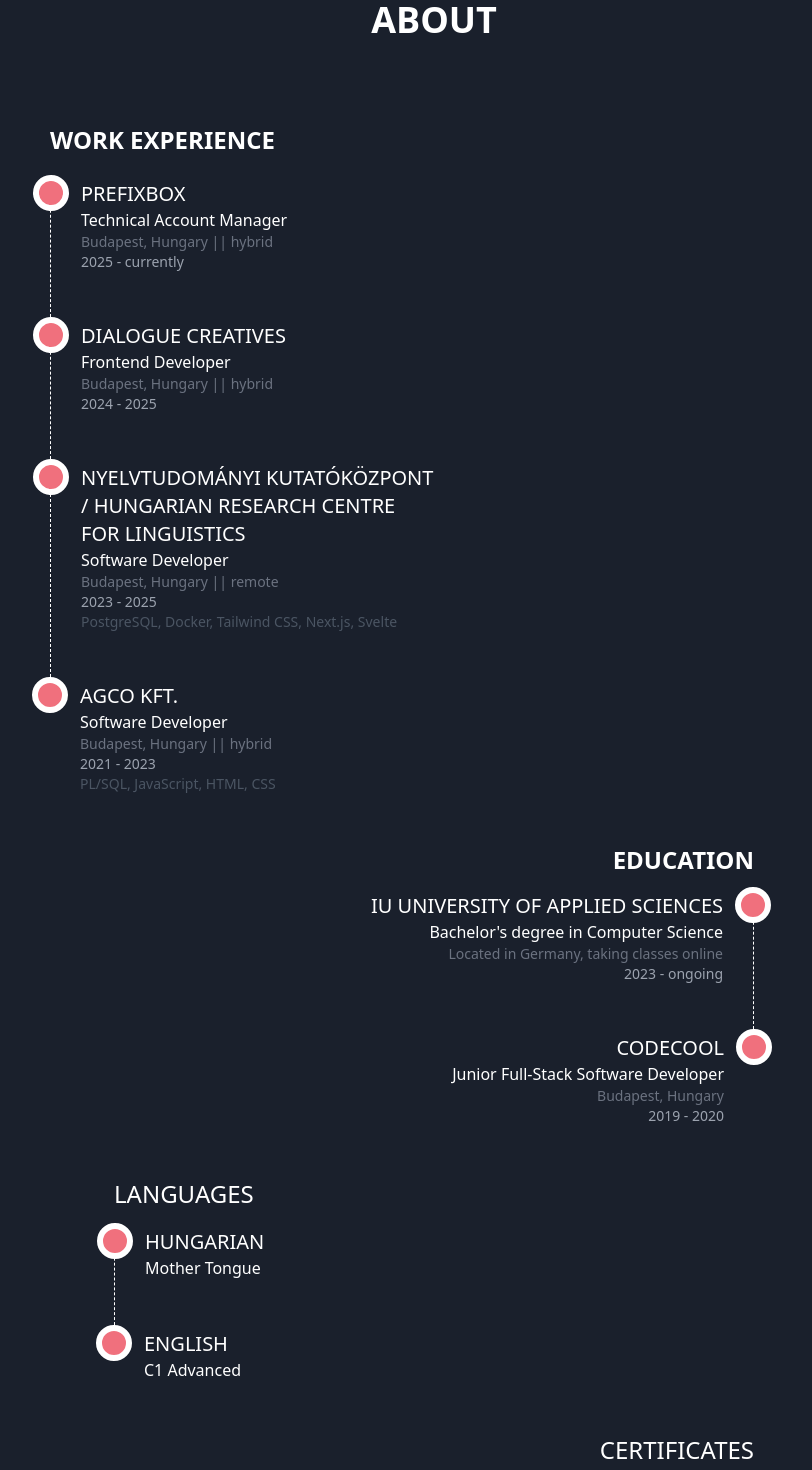
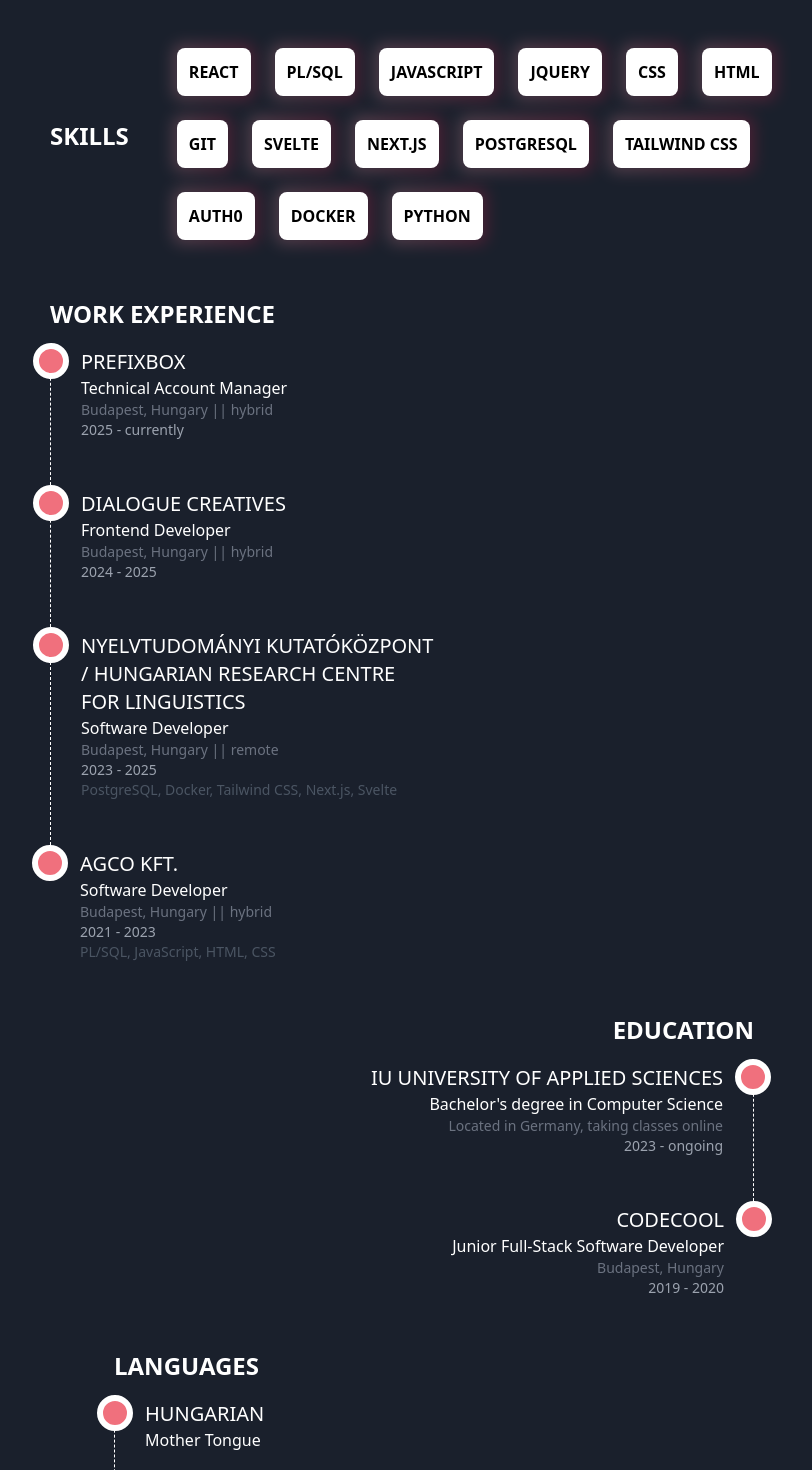
Before and after one commit to SophieH07/portfolio, a React (Vite) app: page /about in a window 1280 px wide. Shown: the part 60-1530 px from the top of the page, without its empty margins (206-1018 px from the left). Built offline with nearby package versions, Linux system fonts and the light colour scheme; what tailwindcss-animated would draw is missing.

Commit message:
redesign projects

```diff
--- a/src/component/About.jsx
+++ b/src/component/About.jsx
@@ -110,18 +110,24 @@
 
   return (
     <div className="section" id="about">
-      <h2 className="text-4xl font-bold uppercase sm:pb-9">About</h2>
-      {/* <h3>Skills</h3>
-      <div className="flex flex-wrap cursor-default gap-4 uppercase font-normal bg-[#93e1d8] p-2">
-        {skillSet.map(({ id, skill }) => (
-          <p key={id}>{skill}</p>
-        ))}
-      </div> */}
+      <div className="flex text-center items-center justify-center gap-10 w-[60vw] mt-10">
+        <h3>Skills</h3>
+        <div className="flex flex-wrap cursor-default gap-6 uppercase font-normal p-2">
+          {skillSet.map(({ id, skill }) => (
+            <div class="relative group">
+              <div class="absolute -inset-1 bg-gradient-to-r from-rose-300 to-rose-600 rounded-lg blur opacity-25 group-hover:opacity-100 transition duration-1000 group-hover:duration-200"></div>
+              <div class="skill relative px-3 py-4 bg-white  ring-1 ring-gray-900/5 rounded-lg leading-none flex items-top justify-start space-x-6">
+                <p key={id}>{skill}</p>
+              </div>
+            </div>
+          ))}
+        </div>
+      </div>
       {/* WORK EXPERIENCE */}
       <div className="flex flex-col md:flex-row w-[90vw] md:w-[60vw] justify-between mt-12">
         <div className="md:w-1/2">
           <div>
-            <h3 className="mb-6 font-bold text-2xl">Work Experience</h3>
+            <h3>Work Experience</h3>
           </div>
           <div className="rb-container">
             <ul className="rb">
@@ -147,7 +153,7 @@
       {/* EDUCATION */}
       <div className="w-[90vw] md:w-[50vw] flex flex-col md:flex-row justify-end">
         <div>
-          <h3 className="font-bold text-2xl text-right mb-4">Education</h3>
+          <h3 className="text-right">Education</h3>
           <div className="rb-container-reverse">
             <ul className="rb">
               {education.map((edu, idx) => (
@@ -172,7 +178,7 @@
 
       {/* LANGUAGES AND CERTIFICATES */}
       <div className="rb-container w-[90vw] md:w-[50vw]">
-        <h3 className="mb-4">Languages</h3>
+        <h3>Languages</h3>
         <ul className="rb">
           <li>
             <p className="uppercase font-medium text-xl">Hungarian</p>
@@ -186,7 +192,7 @@
       </div>
 
       <div className="rb-container-reverse w-[90vw] md:w-[50vw]">
-        <h3 className=" text-right mb-4">Certificates</h3>
+        <h3 className="text-right">Certificates</h3>
         <ul className="rb text-right">
           <li className="flex flex-col items-end">
             <p className="uppercase font-medium text-xl pb-3">Generative AI</p>
--- a/src/component/Contact.jsx
+++ b/src/component/Contact.jsx
@@ -1,5 +1,6 @@
-import React, { useRef, useState } from "react";
+import { useRef, useState } from "react";
 import emailjs from "@emailjs/browser";
+import girlwithlaptop from "../pics/girlwithlaptop.jpg";
 
 const Contact = () => {
   const EMAIL_SERVICE_ID = import.meta.env.VITE_EMAIL_SERVICE_ID;
@@ -41,7 +42,9 @@
       <div className={`${emailSent ? "" : "hidden"}`}>
         Thank you for your message!
       </div>
-      <div className="uppercase grid w-3/4 lg:w-2/4 xl:w-2/4 pt-3 bg-[#e34251] bg-opacity-20 p-5 rounded-md shadow-sm space-y-4 mb-4">
+      <div className="grid w-[90vw] justify-center items-center md:grid-cols-2 md:gap-8 text-center md:text-left">
+        <div className="flex-1 flex flex-col items-center md:items-end">
+          <div className="uppercase grid w-[100%] xl:w-[80%] pt-3 bg-[#e34251] bg-opacity-20 p-5 rounded-md shadow-sm space-y-4 mb-4">
             <form ref={form} onSubmit={sendEmail}>
               <div>
                 <label className="block font-medium pb-2 text-sm rounded-lg">
@@ -84,21 +87,33 @@
               </div>
               <button
                 type="submit"
-            className="p-3 text-sm font-medium text-center bg-[#93e1d8] rounded-lg sm:w-fit bg-primary-600 hover:bg-opacity-60 focus:ring-primary-800"
+                className="p-3 text-sm font-medium text-center rounded-lg sm:w-fit bg-secondary hover:bg-opacity-60 focus:ring-primary-800"
               >
                 Send message
               </button>
               <p className="text-red-600 pt-2">{error}</p>
             </form>
           </div>
-      <div className="flex justify-center w-full font-medium text-slate-300 py-2 text-sm">
+        </div>
+        <div className="flex justify-center md:justify-start">
+          <div className="laptop-container">
+            <img
+              src={girlwithlaptop}
+              alt="Picture of a girl with laptop"
+              className="floating-laptop"
+              tabIndex={0}
+            />
+          </div>
+        </div>
+      </div>
+      <div className="flex justify-center w-full font-medium text-slate-600 py-2 text-sm">
         <div className="px-2">Made with: Vite, React, Tailwind CSS</div>{" "}
         <div>
           You can find the code of this portfolio{" "}
           <a
             href="https://github.com/SophieH07/portfolio"
             target="_blank"
-            className="hover:text-white font-bold"
+            className="hover:text-black font-bold"
           >
             here
           </a>{" "}
--- a/src/component/Project.jsx
+++ b/src/component/Project.jsx
@@ -78,8 +78,7 @@
   }
 
   return (
-    <div className="section" id="project">
-      <h2 className="text-4xl font-bold uppercase sm:pb-9 pt-4">Projects</h2>
+    <div className="section flex w-screen flex-col" id="project">
       <div
         className={`fixed top-0 left-0 z-90 w-screen h-screen bg-black/70 flex justify-center items-center ${
           imageHidden ? "hidden" : ""
@@ -88,50 +87,28 @@
       >
         <img
           id="modal-image"
-          className="max-h-[95%] max-w-[95%] object-cover"
+          className="max-h-[95%] max-w-[95%] object-contain"
         />
       </div>
-      {/* max-h-[70vh] max-w-[97%] overflow-y-scroll  */}
-      <div className="gap-4 grid grid-flow-row sm:grid-cols-2 md:grid-cols-3 lg:grid-cols-3 xl:grid-cols-4 px-8 pb-7">
-        {projects.map((project) => (
-          <div key={project.id}>
-            <div className="rounded shadow-lg shadow-gray-900 bg-[#e34251] bg-opacity-40 hover:shadow-gray-600 text-center">
-              <p className="font-medium uppercase py-1">{project.title}</p>
-              <Link to={`/project/${project.slug}`}>
+
+      <div className="flex flex-wrap gap-6 justify-center md:mt-10 w-full">
+        {projects.map((project, i) => (
+          <div
+            key={project.name}
+            className="animate-flip-down w-2/3 md:w-[45%] lg:w-[30%]"
+          >
+            <div className="relative inline-flex justify-center text-center uppercase font-bold m-3 transition duration-300 ease-in-out hover:scale-105 w-full">
+              <Link to={`/project/${project.slug}`} className="block w-full">
                 <img
                   src={project.picture}
-                  className="rounded-t h-50 w-full object-cover cursor-pointer"
                   alt={project.title}
+                  className="w-full h-auto object-cover rounded-lg shadow-md"
                 />
+                <span className="cursor-default absolute inset-0 pt-20 sm:pt-24 md:pt-28 transition-all transform opacity-0 hover:bg-white hover:bg-opacity-70 hover:opacity-100 text-xl sm:text-2xl md:text-3xl text-black">
+                  {project.title}
+                </span>
+                <span className="md:hidden">{project.title}</span>
               </Link>
-              <p className="text-sm mb-4 px-2 text-justify">
-                {project.description}
-              </p>
-              <p className="text-sm mb-4 px-2 font-medium uppercase">
-                {project.language}
-              </p>
-              {project.code != "" ? (
-                <a
-                  href={project.code}
-                  target="_blank"
-                  className="uppercase font-bold hover:text-white"
-                >
-                  Github Code
-                </a>
-              ) : (
-                <p></p>
-              )}
-              {project.website != "" ? (
-                <a
-                  href={project.website}
-                  target="_blank"
-                  className="uppercase font-bold hover:text-white pl-2"
-                >
-                  Website Link
-                </a>
-              ) : (
-                <p></p>
-              )}
             </div>
           </div>
         ))}
--- a/src/component/ProjectDetail.jsx
+++ b/src/component/ProjectDetail.jsx
@@ -66,7 +66,7 @@
     return (
       <div className="section p-8">
         <h2 className="text-2xl font-bold">Project not found</h2>
-        <Link to="/project" className="underline">
+        <Link to="/projects" className="underline">
           Back to Projects
         </Link>
       </div>
@@ -75,7 +75,7 @@
 
   return (
     <div className="section p-8">
-      <Link to="/project" className="underline mb-4 inline-block">
+      <Link to="/projects" className="underline mb-4 inline-block">
         ← Back to Projects
       </Link>
       <h2 className="text-4xl font-bold uppercase mb-4">{project.title}</h2>
--- a/src/index.css
+++ b/src/index.css
@@ -20,6 +20,10 @@
     color: white;
     nav {
         background: var(--backgrounddark);
+    }
+    .skill {
+        color: black;
+        font-weight: 600;
     }
 }
 
@@ -74,6 +78,8 @@
 h3 {
     font-size: x-large;
     text-transform: uppercase;
+    font-weight: bold;
+    margin-bottom: 1rem;
 }
 
 /* FLOATING LAPTOP */
```
Also changed, not shown: src/pics/girlwithlaptop.jpg (added). Lines whose indentation alone changed are shown as unchanged.
